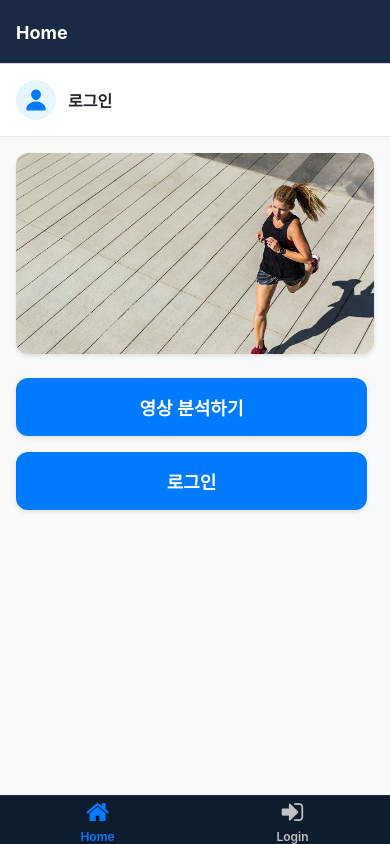
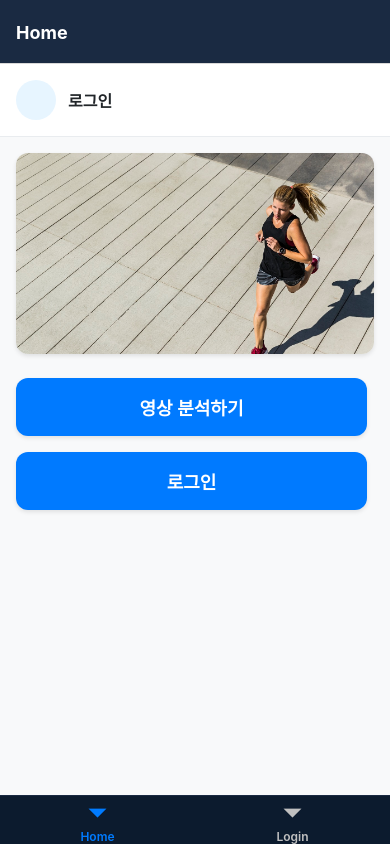
Before and after one commit to songminj/posemate_app, a React Native app: screen /Home in a window 390 px wide. Built offline with nearby package versions, Linux system fonts and the light colour scheme.

Commit message:
Fix : 에러 수정

```diff
--- a/package.json
+++ b/package.json
@@ -12,7 +12,6 @@
   "dependencies": {
     "@react-native-async-storage/async-storage": "^1.24.0",
     "@react-native-community/masked-view": "^0.1.11",
-    "@react-native-vector-icons/ionicons": "^7.4.0-alpha.17",
     "@react-navigation/bottom-tabs": "^6.6.1",
     "@react-navigation/native": "^6.1.18",
     "@react-navigation/native-stack": "^6.11.0",
@@ -24,7 +23,7 @@
     "react-native-image-crop-picker": "^0.41.2",
     "react-native-image-picker": "^7.1.2",
     "react-native-safe-area-context": "^4.10.8",
-    "react-native-screens": "^3.32.0",
+    "react-native-screens": "^3.33.0",
     "react-native-vector-icons": "^10.1.0",
     "react-native-video": "^6.4.3"
   },
--- a/src/App.js
+++ b/src/App.js
@@ -2,7 +2,7 @@
 
 import * as React from 'react'
 import { NavigationContainer } from '@react-navigation/native'
-import Icon from 'react-native-vector-icons/FontAwesome'
+// import Icon from 'react-native-vector-icons/FontAwesome'
 import { createNativeStackNavigator } from '@react-navigation/native-stack'
 import { createBottomTabNavigator } from '@react-navigation/bottom-tabs'
 
@@ -46,28 +46,28 @@ const MainTabNavigator = () => {
       <Tab.Screen
         name='Home'
         component={HomeScreen}
-        options={{
-          tabBarIcon: ({ color, size }) => (
-            <Icon
-              name='home'
-              color={color}
-              size={size}
-            />
-          ),
-        }}
+        // options={{
+        //   tabBarIcon: ({ color, size }) => (
+        //     <Icon
+        //       name='home'
+        //       color={color}
+        //       size={size}
+        //     />
+        //   ),
+        // }}
       />
       <Tab.Screen
         name='Login'
         component={LoginScreen}
-        options={{
-          tabBarIcon: ({ color, size }) => (
-            <Icon
-              name='sign-in'
-              color={color}
-              size={size}
-            />
-          ),
-        }}
+        // options={{
+        //   tabBarIcon: ({ color, size }) => (
+        //     <Icon
+        //       name='sign-in'
+        //       color={color}
+        //       size={size}
+        //     />
+        //   ),
+        // }}
       />
     </Tab.Navigator>
   )
--- a/src/screens/HomeScreen.js
+++ b/src/screens/HomeScreen.js
@@ -1,5 +1,5 @@
 import React, { useState, useEffect } from "react";
-import Icon from 'react-native-vector-icons/Ionicons';
+// import Icon from 'react-native-vector-icons/Ionicons';
 import AsyncStorage from '@react-native-async-storage/async-storage';
 import {
   SafeAreaView,
@@ -24,7 +24,7 @@ const HiUser = ({ navigation, userId, isLoggedIn }) => {
       onPress={() => navigation.navigate(isLoggedIn ? 'Profile' : 'Login')}
     >
       <View style={styles.avatarContainer}>
-        <Icon name="person" size={24} color="#007AFF" />
+        {/* <Icon name="person" size={24} color="#007AFF" /> */}
       </View>
       <Text style={styles.hiUserText}>{isLoggedIn ? `안녕하세요, ${userId}님` : '로그인'}</Text>
     </TouchableOpacity>
```
Also changed, not shown: 4 other files (tests, documents, lock files or other folders).
